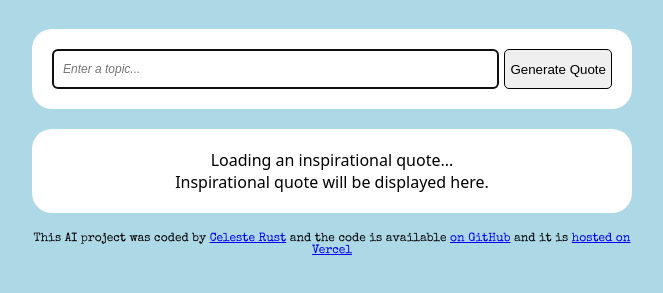
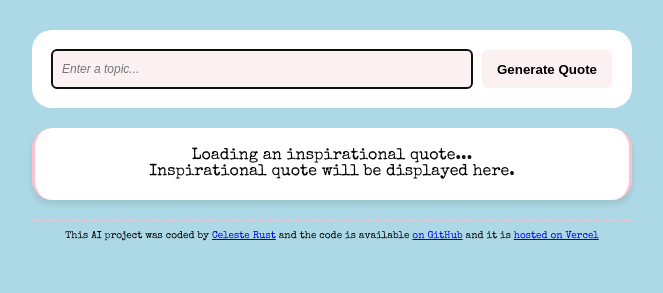
Before and after one commit to cwildlife/ai-generator-celeste, a plain HTML site: page SheCodes AI Project/index.html in a window 1280 px wide. Shown: the part 141-434 px from the top of the page, without its empty margins (308-971 px from the left). Drawn offline with nearby package versions, Linux system fonts and the light colour scheme; a web font is replaced by a local one.

Commit message:
Added more styling

```diff
--- a/SheCodes AI Project/src/styles.css
+++ b/SheCodes AI Project/src/styles.css
@@ -21,11 +21,11 @@ h1{
     line-height: 1.5;
     color: #000000;
     text-align: center;
-
+    border-bottom: 1px dashed pink;
 }
 
-
 form{
+    font-family: "Special Elite", system-ui;
     background-color: white;
     border-radius: 20px;
     margin: 20px auto;
@@ -34,7 +34,6 @@ form{
     justify-content: center;
     text-align: center;
     gap: 5px;
-
 }
 
 #input{
@@ -42,22 +41,29 @@ form{
     font-size: 12px;
     line-height: 1.5;
     border-radius: 5px;
-    border: 1px solid black;
+    border: none;
+    background-color: rgb(251, 240, 242);
     padding: 10px;
     width: 80%;
-
 }
 
 .generate-button{
     border-radius: 5px;
-    border: 1px solid black;
-    padding: 10px 5px;
+    padding: 10px 15px;
+    font-weight: 600;
+    margin-left: 5px;
+    background-color: rgb(251, 240, 242);
+    border: none;
 
 }
 
 .quote-container{
     background-color: white;
     border-radius: 20px;
+    border-left: 3px solid pink;
+    border-right: 3px solid pink;
+    box-shadow: 0px 4px 6px rgba(0, 0, 0, 0.1);
+    font-family: "Special Elite", system-ui;
     margin: 20px auto;
     padding: 20px;
 }
@@ -66,5 +72,8 @@ footer{
     font-family: "Special Elite", system-ui;
     font-weight: 300;
     font-style: normal;
-    font-size: 12px;
+    font-size: 10px;
+    text-align: center;
+    margin-top: 20px;
+    border-top: 1px dashed pink;
 }
```
